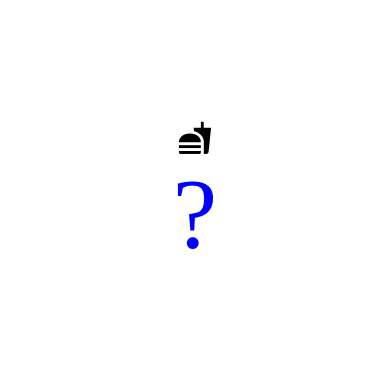
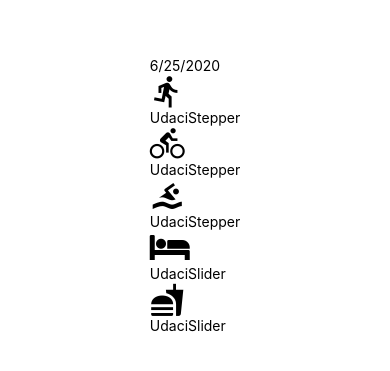
Before and after one commit to TaiwoAkinnusoye/UdaciFitness, a React Native app: screen / in a window 390 px wide. Shown: the part 227-598 px from the top of the page. Built offline with nearby package versions, Linux system fonts and the light colour scheme.

Commit message:
created add workout entry component

```diff
--- a/App.js
+++ b/App.js
@@ -1,6 +1,5 @@
 import React from 'react';
 import { StyleSheet, Text, View } from 'react-native';
-import { Ionicons } from '@expo/vector-icons';
 import AddEntry from './components/AddEntry';
 
 export default class App extends React.Component {
@@ -8,7 +7,6 @@ export default class App extends React.Component {
     return (
       <View style={styles.container}>
         <AddEntry />
-        <Ionicons name="ios-pizza" color="blue" size={100} />
       </View>
     );
   }
--- a/components/AddEntry.js
+++ b/components/AddEntry.js
@@ -1,9 +1,80 @@
 import React, { Component } from 'react';
 import { View } from 'react-native';
 import { getMetricMetaInfo } from '../utils/helpers';
+import UdaciSlider from './UdaciSlider';
+import UdaciSteppers from './UdaciSteppers';
+import DateHeader from './DateHeader';
 
 export default class AddEntry extends Component {
+  state = {
+    run: 0,
+    bike: 0,
+    swim: 0,
+    sleep: 0,
+    eat: 0,
+  };
+  increment = (metric) => {
+    const { max, step } = getMetricMetaInfo(metric);
+
+    this.setState((currentState) => {
+      const count = currentState[metric] + step;
+
+      return {
+        ...this.state,
+        [metric]: count > max ? max : count,
+      };
+    });
+  };
+
+  decrement = (metric) => {
+    const { step } = getMetricMetaInfo(metric);
+
+    this.setState((currentState) => {
+      const count = currentState[metric] - step;
+
+      return {
+        ...this.state,
+        [metric]: count < 0 ? 0 : count,
+      };
+    });
+  };
+
+  slide = (metric, value) => {
+    this.setState(() => ({
+      ...this.state,
+      [metric]: value,
+    }));
+  };
   render() {
-    return <View>{getMetricMetaInfo('eat').getIcon()}</View>;
+    const metaInfo = getMetricMetaInfo();
+    return (
+      <View>
+        <DateHeader date={new Date().toLocaleDateString()} />
+        {Object.keys(metaInfo).map((key) => {
+          const { getIcon, type, ...rest } = metaInfo[key];
+          const value = this.state[key];
+
+          return (
+            <View key={key}>
+              {getIcon()}
+              {type === 'slider' ? (
+                <UdaciSlider
+                  value={value}
+                  onChange={() => this.slide(key, value)}
+                  {...rest}
+                />
+              ) : (
+                <UdaciSteppers
+                  value={value}
+                  onIncrement={() => this.increment(key)}
+                  onDecrement={() => this.decrement(key)}
+                  {...rest}
+                />
+              )}
+            </View>
+          );
+        })}
+      </View>
+    );
   }
 }
--- /dev/null
+++ b/components/DateHeader.js
@@ -0,0 +1,6 @@
+import React from 'react';
+import { Text } from 'react-native';
+
+export default function DateHeader({ date }) {
+  return <Text>{date}</Text>;
+}
--- /dev/null
+++ b/components/UdaciSlider.js
@@ -0,0 +1,10 @@
+import React from 'react';
+import { View, Text } from 'react-native';
+
+export default function UdaciSlider() {
+  return (
+    <View>
+      <Text>UdaciSlider</Text>
+    </View>
+  );
+}
--- /dev/null
+++ b/components/UdaciSteppers.js
@@ -0,0 +1,10 @@
+import React from 'react';
+import { View, Text } from 'react-native';
+
+export default function UdaciSteppers() {
+  return (
+    <View>
+      <Text>UdaciStepper</Text>
+    </View>
+  );
+}
```
